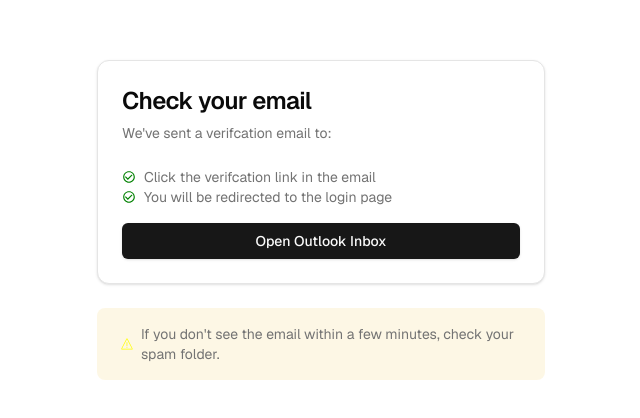
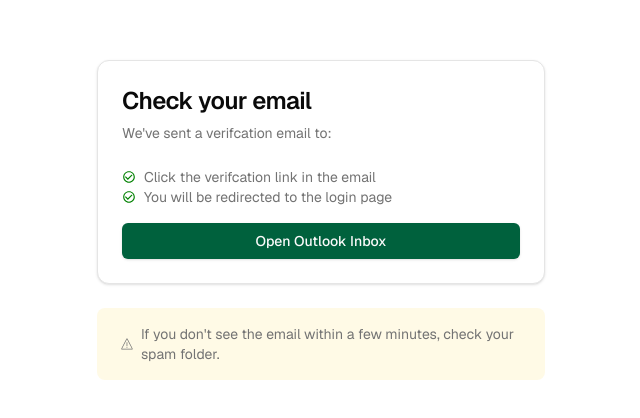
Before and after one commit to Akib306/Campus-Find, a Next.js app: page /auth/sign-up-success in a window 1280 px wide. Shown: the part 180-598 px from the top of the page, without its empty margins (319-959 px from the left). Built offline with nearby package versions, Linux system fonts and the light colour scheme; no server answers.

Commit message:
feat: add USask theme tokens and switch UI to color tokens

```diff
--- a/app/auth/sign-up-success/page.tsx
+++ b/app/auth/sign-up-success/page.tsx
@@ -50,7 +50,7 @@ export default function Page(
               </Button>
             </CardContent>
           </Card>
-          <div className="flex flex-row items-center gap-2 pl-6 bg-yellow-500/10 rounded-lg p-4 text-sm text-muted-foreground">
+          <div className="flex flex-row items-center gap-2 pl-6 bg-accent/10 rounded-lg p-4 text-sm text-muted-foreground">
             <WarningIcon /> If you don't see the email within a few minutes, check your spam folder.
           </div>
         </div>
--- a/app/globals.css
+++ b/app/globals.css
@@ -70,24 +70,30 @@
     --card-foreground: 0 0% 3.9%;
     --popover: 0 0% 100%;
     --popover-foreground: 0 0% 3.9%;
-    --primary: 0 0% 9%;
+    /* USask Primary (Green #006341 -> hsl(158, 100%, 19%)) */
+    --primary: 158 100% 19%;
     --primary-foreground: 0 0% 98%;
-    --secondary: 0 0% 96.1%;
+    /* USask Gold (#FFCC00 -> hsl(48, 100%, 50%)) */
+    --secondary: 48 100% 50%;
     --secondary-foreground: 0 0% 9%;
     --muted: 0 0% 96.1%;
     --muted-foreground: 0 0% 45.1%;
-    --accent: 0 0% 96.1%;
+    /* Use Gold as accent */
+    --accent: 48 100% 50%;
     --accent-foreground: 0 0% 9%;
-    --destructive: 0 84.2% 60.2%;
+    /* Destructive (brand-adjacent red #E03C31 -> hsl(4, 74%, 53%)) */
+    --destructive: 4 74% 53%;
     --destructive-foreground: 0 0% 98%;
     --border: 0 0% 89.8%;
     --input: 0 0% 89.8%;
-    --ring: 0 0% 3.9%;
-    --chart-1: 12 76% 61%;
-    --chart-2: 173 58% 39%;
-    --chart-3: 197 37% 24%;
-    --chart-4: 43 74% 66%;
-    --chart-5: 27 87% 67%;
+    /* Focus ring in USask green */
+    --ring: 158 100% 30%;
+    /* Charts leaning on brand colors */
+    --chart-1: 158 100% 26%;
+    --chart-2: 48 100% 50%;
+    --chart-3: 197 68% 35%;
+    --chart-4: 210 50% 40%;
+    --chart-5: 340 75% 55%;
     --radius: 0.5rem;
   }
   .dark {
@@ -97,24 +103,27 @@
     --card-foreground: 0 0% 98%;
     --popover: 0 0% 3.9%;
     --popover-foreground: 0 0% 98%;
-    --primary: 0 0% 98%;
-    --primary-foreground: 0 0% 9%;
-    --secondary: 0 0% 14.9%;
-    --secondary-foreground: 0 0% 98%;
+    /* Keep green as primary in dark, slightly lighter for contrast */
+    --primary: 158 100% 30%;
+    --primary-foreground: 0 0% 98%;
+    /* Gold for secondary/accent remains the same for brand consistency */
+    --secondary: 48 100% 50%;
+    --secondary-foreground: 0 0% 9%;
     --muted: 0 0% 14.9%;
     --muted-foreground: 0 0% 63.9%;
-    --accent: 0 0% 14.9%;
-    --accent-foreground: 0 0% 98%;
-    --destructive: 0 62.8% 30.6%;
+    --accent: 48 100% 50%;
+    --accent-foreground: 0 0% 9%;
+    --destructive: 4 74% 53%;
     --destructive-foreground: 0 0% 98%;
     --border: 0 0% 14.9%;
     --input: 0 0% 14.9%;
-    --ring: 0 0% 83.1%;
-    --chart-1: 220 70% 50%;
-    --chart-2: 160 60% 45%;
-    --chart-3: 30 80% 55%;
-    --chart-4: 280 65% 60%;
-    --chart-5: 340 75% 55%;
+    /* Brighter ring on dark for accessibility */
+    --ring: 158 100% 40%;
+    --chart-1: 158 100% 35%;
+    --chart-2: 48 100% 55%;
+    --chart-3: 197 68% 45%;
+    --chart-4: 210 50% 55%;
+    --chart-5: 340 75% 60%;
   }
 }
 
--- a/components/forgot-password-form.tsx
+++ b/components/forgot-password-form.tsx
@@ -72,7 +72,7 @@ export function ForgotPasswordForm({
               </Button>
             </CardContent>
           </Card>
-          <div className="flex flex-row items-center gap-2 pl-6 bg-yellow-500/10 rounded-lg p-4 text-sm text-muted-foreground">
+          <div className="flex flex-row items-center gap-2 pl-6 bg-accent/10 rounded-lg p-4 text-sm text-muted-foreground">
             <WarningIcon /> If you don't see the email within a few minutes, check your spam folder.
           </div>
         </>
@@ -99,7 +99,7 @@ export function ForgotPasswordForm({
                     onChange={(e) => setEmail(e.target.value)}
                   />
                 </div>
-                {error && <p className="text-sm text-red-500">{error}</p>}
+                {error && <p className="text-sm text-destructive">{error}</p>}
                 <Button type="submit" className="w-full" disabled={isLoading}>
                   {isLoading ? "Sending..." : "Send reset email"}
                 </Button>
--- a/components/icons/warning.tsx
+++ b/components/icons/warning.tsx
@@ -10,11 +10,11 @@ export function WarningIcon(props: SVGProps<SVGSVGElement>) {
       {...props}
     >
       <path
-        fill="yellow"
+        fill="currentColor"
         d="M240 176h32v176h-32zm0 208h32v32h-32z"
       ></path>
       <path
-        fill="yellow"
+        fill="currentColor"
         d="M274.014 16h-36.028L16 445.174V496h480v-50.826ZM464 464H48v-11.041L256 50.826l208 402.133Z"
       ></path>
     </svg>
--- a/components/login-form.tsx
+++ b/components/login-form.tsx
@@ -88,7 +88,7 @@ export function LoginForm({
                   onChange={(e) => setPassword(e.target.value)}
                 />
               </div>
-              {error && <p className="text-sm text-red-500">{error}</p>}
+              {error && <p className="text-sm text-destructive">{error}</p>}
               <Button type="submit" className="w-full" disabled={isLoading}>
                 {isLoading ? "Logging in..." : "Login"}
               </Button>
--- a/components/sign-up-form.tsx
+++ b/components/sign-up-form.tsx
@@ -124,7 +124,7 @@ export function SignUpForm({
                   title="Password must be at least 8 characters long and can only contain letters, numbers, underscores, and dots (A-Z, a-z, 0-9, _ , .)"
                 />
               </div>
-              {error && <p className="text-sm text-red-500">{error}</p>}
+              {error && <p className="text-sm text-destructive">{error}</p>}
               <Button type="submit" className="w-full" disabled={isLoading}>
                 {isLoading ? "Creating an account..." : "Sign up"}
               </Button>
--- a/components/update-password-form.tsx
+++ b/components/update-password-form.tsx
@@ -81,7 +81,7 @@ export function UpdatePasswordForm({
                   title="Password must be at least 8 characters long and can only contain letters, numbers, underscores, and dots (A-Z, a-z, 0-9, _ , .)"
                 />
               </div>
-              {error && <p className="text-sm text-red-500">{error}</p>}
+              {error && <p className="text-sm text-destructive">{error}</p>}
               <Button type="submit" className="w-full" disabled={isLoading}>
                 {isLoading ? "Saving..." : "Save new password"}
               </Button>
```
